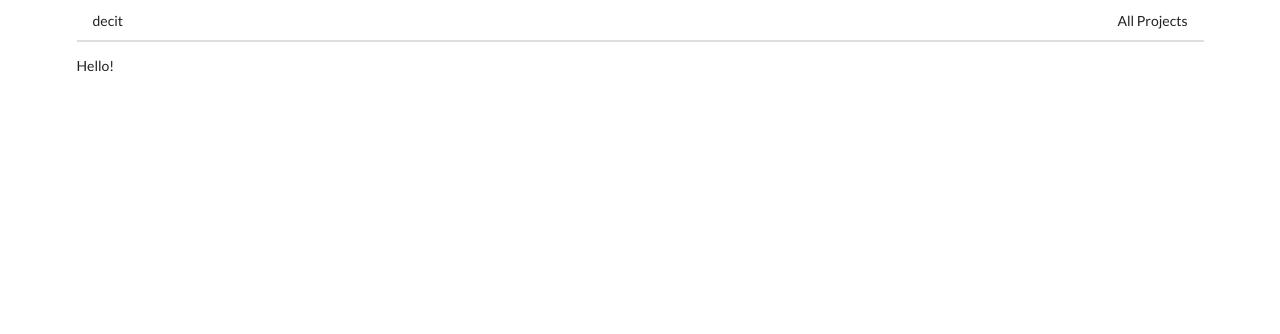
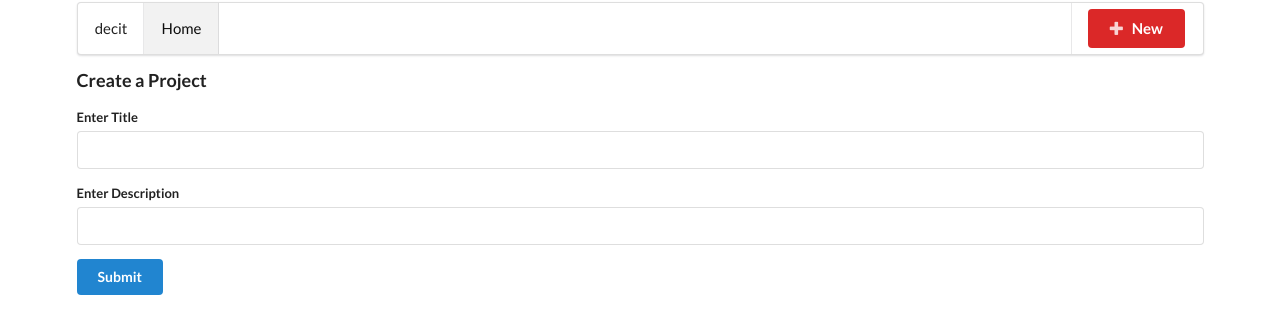
Before and after one commit to sotirelisc/smartcities-3, a React (Create React App) app: page /project/new in a window 1280 px wide. Shown: the top 334 px of the page. Built offline with nearby package versions, Linux system fonts and the light colour scheme.

Commit message:
Create screen for project creation.

```diff
--- a/package.json
+++ b/package.json
@@ -4,6 +4,7 @@
   "private": true,
   "dependencies": {
     "axios": "^0.18.0",
+    "lodash": "^4.17.11",
     "react": "^16.8.6",
     "react-dom": "^16.8.6",
     "react-redux": "^7.0.3",
--- a/src/actions/index.js
+++ b/src/actions/index.js
@@ -1,8 +1,8 @@
 import history from '../history';
-
 import {
   SIGN_IN,
   SIGN_OUT,
+  CREATE_PROJECT
 } from './types';
 
 export const signIn = userId => {
@@ -17,3 +17,9 @@ export const signOut = () => {
     type: SIGN_OUT
   };
 };
+
+export const createProject = data => {
+  return {
+    type: CREATE_PROJECT
+  };
+}
--- a/src/actions/types.js
+++ b/src/actions/types.js
@@ -1,2 +1,5 @@
 export const SIGN_IN = 'SIGN_IN';
 export const SIGN_OUT = 'SIGN_OUT';
+export const CREATE_PROJECT = 'CREATE_PROJECT';
+export const FETCH_PROJECT = 'FETCH_PROJECT';
+export const FETCH_PROJECTS = 'FETCH_PROJECTS';
--- a/src/components/Header.js
+++ b/src/components/Header.js
@@ -3,15 +3,18 @@ import { Link } from 'react-router-dom';
 
 const Header = () => {
   return (
-    <div style={{ marginTop: '2px' }} className="ui secondary pointing menu">
+    <div style={{ marginTop: '2px' }} className="ui stackable menu large">
       <Link to="/" className="item">
         decit
       </Link>
-      <div className="right menu">
-        <Link to="/" className="item">
-          All Projects
-        </Link>
-      </div>
+      <Link to="/" className="item active">
+        Home
+      </Link>
+      <Link to="/project/new" className="item right">
+        <div className="ui red button">
+          <i className="plus icon"></i>New
+        </div>
+      </Link>
     </div>
   );
 };
--- a/src/components/projects/ProjectCreate.js
+++ b/src/components/projects/ProjectCreate.js
@@ -1,11 +1,32 @@
 import React from 'react';
+import { connect } from 'react-redux';
+import { createProject } from '../../actions';
+import ProjectForm from './ProjectForm';
 
 class ProjectCreate extends React.Component {
+  onSubmit = formValues => {
+    this.props.createProject(formValues);
+  }
+
   render() {
     return (
-      <div>Hello!</div>
+      <div>
+        <h3>Create a Project</h3>
+        <ProjectForm
+          onSubmit={this.onSubmit}
+        />
+      </div>
     );
   }
 }
 
-export default ProjectCreate;
+const mapStateToProps = state => {
+  return {
+
+  };
+};
+
+export default connect(
+  mapStateToProps,
+  { createProject }
+)(ProjectCreate);
--- /dev/null
+++ b/src/components/projects/ProjectForm.js
@@ -0,0 +1,68 @@
+import React from 'react';
+import { Field, reduxForm } from 'redux-form';
+
+class ProjectForm extends React.Component {
+  renderError({ error, touched }) {
+    if (touched && error) {
+      return (
+        <div className="ui error message">
+          <div className="header">{error}</div>
+        </div>
+      );
+    }
+  }
+
+  renderInput = ({ input, label, meta }) => {
+    const className = `field ${meta.error && meta.touched ? 'error' : ''}`;
+    return (
+      <div className={className}>
+        <label>{label}</label>
+        <input {...input} autoComplete="off" />
+        {this.renderError(meta)}
+      </div>
+    );
+  }
+
+  onSubmit = formValues => {
+    this.props.onSubmit(formValues);
+  }
+
+  render() {
+    return (
+      <form onSubmit={this.props.handleSubmit(this.onSubmit)} className="ui form error">
+        <Field
+          name="title"
+          label="Enter Title"
+          component={this.renderInput}
+        />
+        <Field
+          name="description"
+          label="Enter Description"
+          component={this.renderInput}
+        />
+        <button className="ui button primary">
+          Submit
+        </button>
+      </form>
+    );
+  }
+}
+
+const validate = ({ title, description }) => {
+  const errors = {};
+
+  if (!title) {
+    errors.title = 'Please enter a title.'
+  }
+
+  if (!description) {
+    errors.description = 'Please enter a description.'
+  }
+
+  return errors;
+};
+
+export default reduxForm({
+  form: 'ProjectForm',
+  validate
+})(ProjectForm);
--- a/src/components/projects/ProjectList.js
+++ b/src/components/projects/ProjectList.js
@@ -3,7 +3,31 @@ import React from 'react';
 class ProjectList extends React.Component {
   render() {
     return (
-      <div>Hello!</div>
+      <div className="container">
+        <div className="ui card">
+          <div className="content">
+            <div className="right floated meta">14h</div>
+            <img className="ui avatar image" src="/images/avatar/large/elliot.jpg" /> Elliot
+          </div>
+          <div className="image">
+            <img />
+          </div>
+          <div className="content">
+            <span className="right floated">
+              <i className="heart outline like icon"></i>
+              17 likes
+            </span>
+            <i className="comment icon"></i>
+            3 comments
+          </div>
+          <div className="extra content">
+            <div className="ui large transparent left icon input">
+              <i className="heart outline icon"></i>
+              <input type="text" placeholder="Add Comment..." />
+            </div>
+          </div>
+        </div>
+      </div>
     );
   }
 }
--- a/src/reducers/index.js
+++ b/src/reducers/index.js
@@ -1,6 +1,10 @@
 import { combineReducers } from 'redux';
+import { reducer as formReducer } from 'redux-form';
 import authReducer from './authReducer';
+import projectReducer from './projectReducer';
 
 export default combineReducers({
   auth: authReducer,
+  form: formReducer,
+  projects: projectReducer
 });
--- /dev/null
+++ b/src/reducers/projectReducer.js
@@ -0,0 +1,30 @@
+import _ from 'lodash';
+import {
+  CREATE_PROJECT,
+  FETCH_PROJECT,
+  FETCH_PROJECTS,
+} from '../actions/types';
+
+const initialState = {};
+
+export default (state = initialState, action) => {
+  switch (action.type) {
+    case CREATE_PROJECT:
+      return {
+        ...state,
+        [action.payload.id]: action.payload
+      };
+    case FETCH_PROJECT:
+      return {
+        ...state,
+        [action.payload.id]: action.payload
+      };
+    case FETCH_PROJECTS:
+      return {
+        ...state,
+        ..._.mapKeys(action.payload, 'id')
+      };
+    default:
+      return state;
+  }
+};
```
